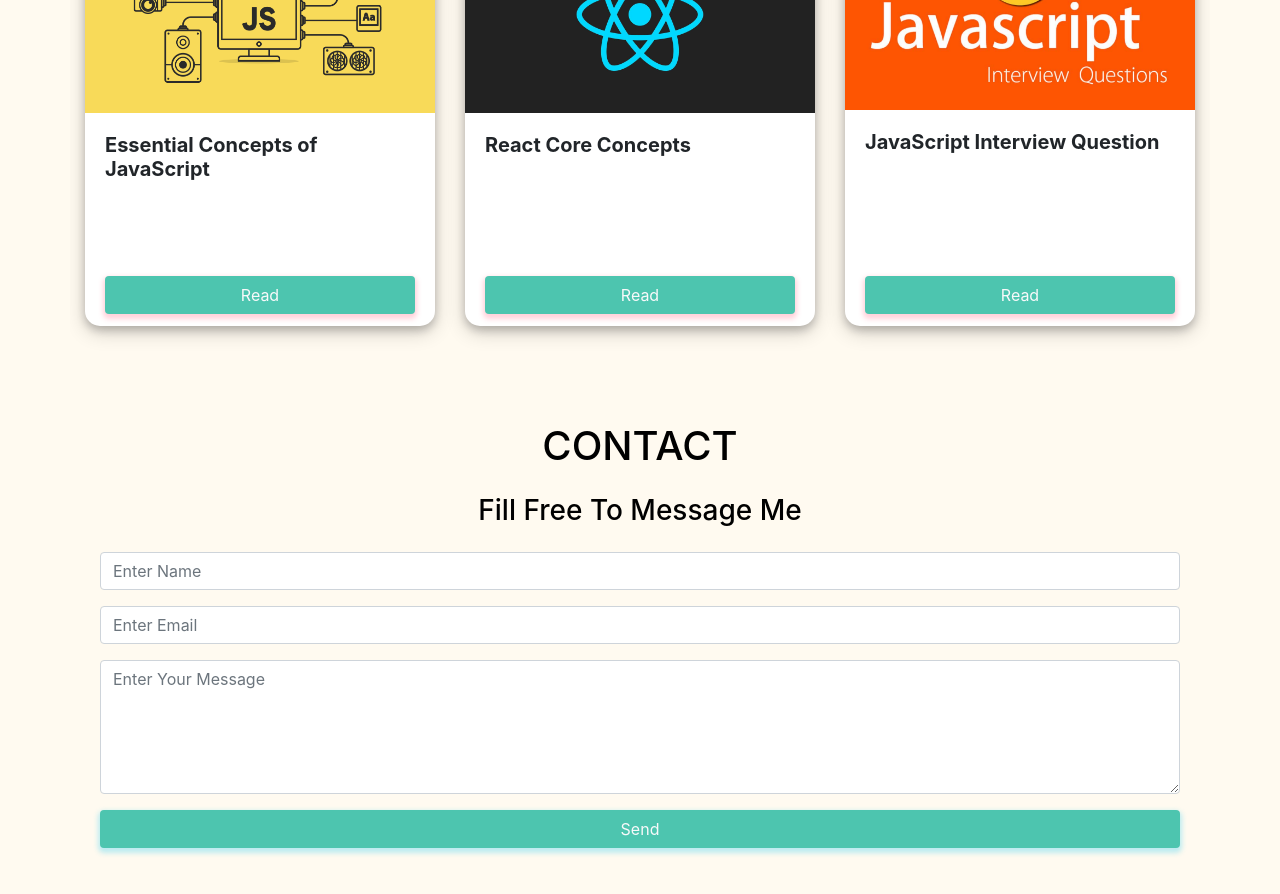
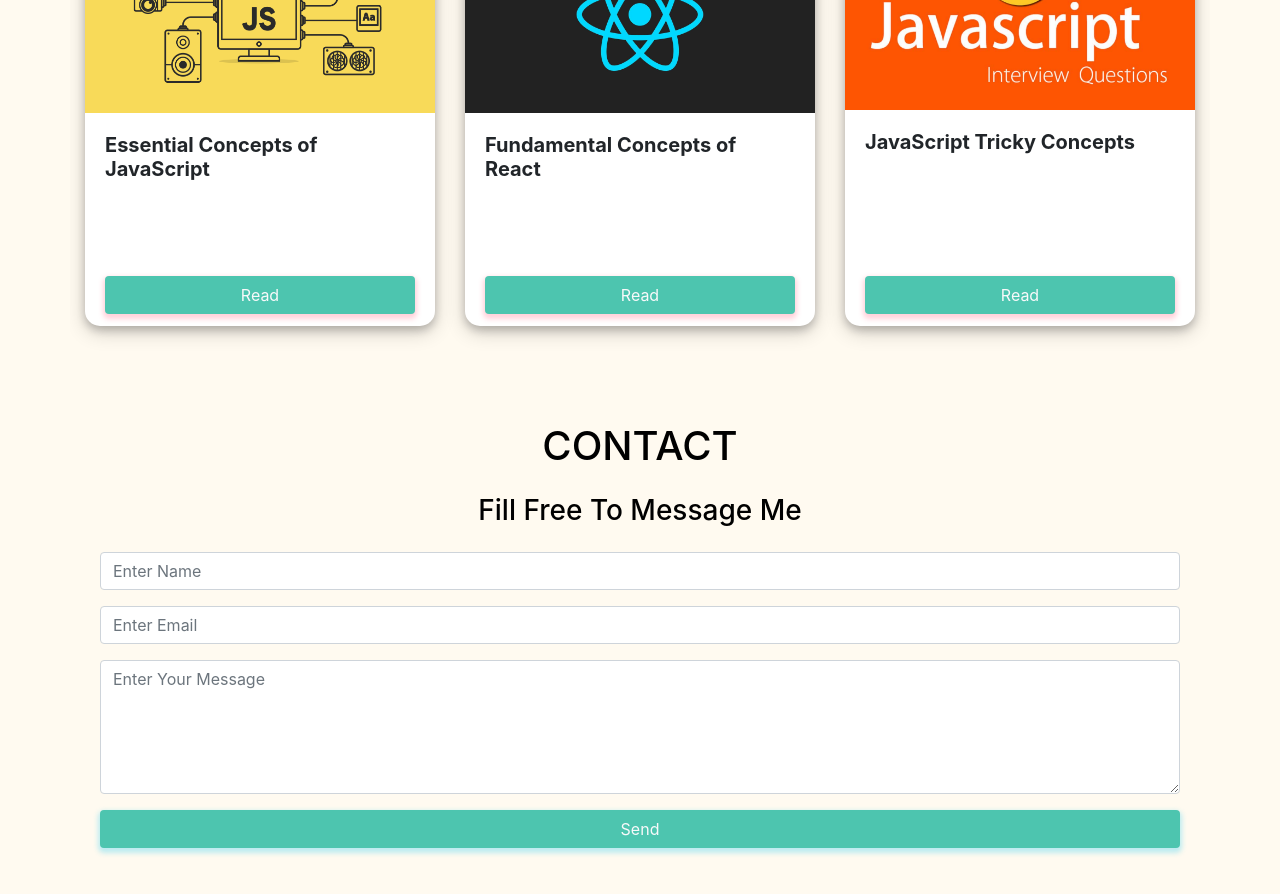
Before and after one commit to fariaabid/faria-portfolio, a React (Create React App) app: page / in a window 1280 px wide. Shown: the part 2800-3694 px from the top of the page. Built offline with nearby package versions, Linux system fonts and the light colour scheme.

Commit message:
link added

```diff
--- a/src/components/Home/Blog/Blog.js
+++ b/src/components/Home/Blog/Blog.js
@@ -9,17 +9,17 @@ const Blog = () => {
         {
             img: blogPic1,
             blogTitle: 'Essential Concepts of JavaScript',
-            // blogLink: 'https://rezafset.medium.com/some-essential-concepts-of-javascript-90b69caca46',
+            blogLink: 'https://faria182550.medium.com/essential-concepts-of-javascript-b8153fe7ef2f',
         },
         {
             img: blogPic2,
-            blogTitle: 'React Core Concepts',
-            // blogLink: 'https://rezafset.medium.com/react-core-concepts-48444bb8904f',
+            blogTitle: 'Fundamental Concepts of React',
+            blogLink: 'https://faria182550.medium.com/fundamental-concepts-of-react-9465064b6147',
         },
         {
             img: blogPic3,
-            blogTitle: 'JavaScript Interview Question',
-            // blogLink: 'https://rezafset.medium.com/some-important-tricky-concepts-of-javascript-affb664fe7a0'
+            blogTitle: 'JavaScript Tricky Concepts',
+            blogLink: 'https://faria182550.medium.com/javascript-tricky-concept-e411f7a48ee5'
         }
     ])
     return (
@@ -38,7 +38,7 @@ const Blog = () => {
                                     <div className="card-footer">
                                         <a
                                             style={{ textDecoration: 'none' }}
-                                            href='www.medium.com'
+                                            href={blog.blogLink}
                                             target="_blank"
                                         >
                                             <button className="btn blog-btn btn-block">
```
